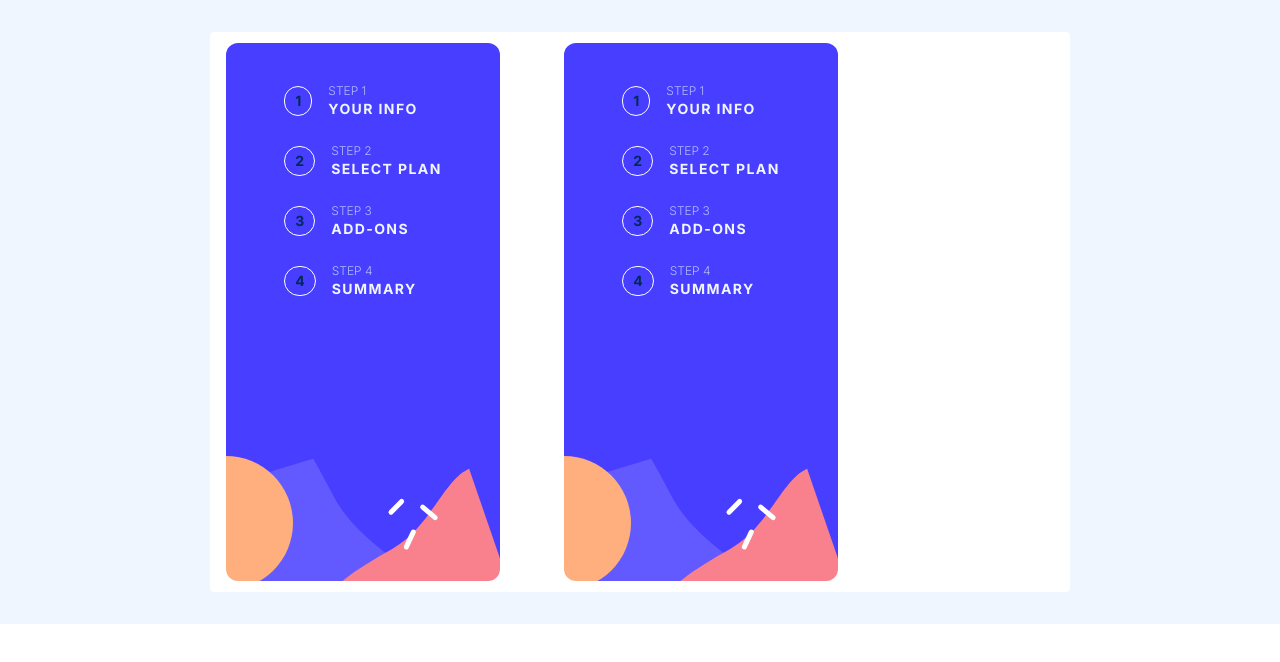
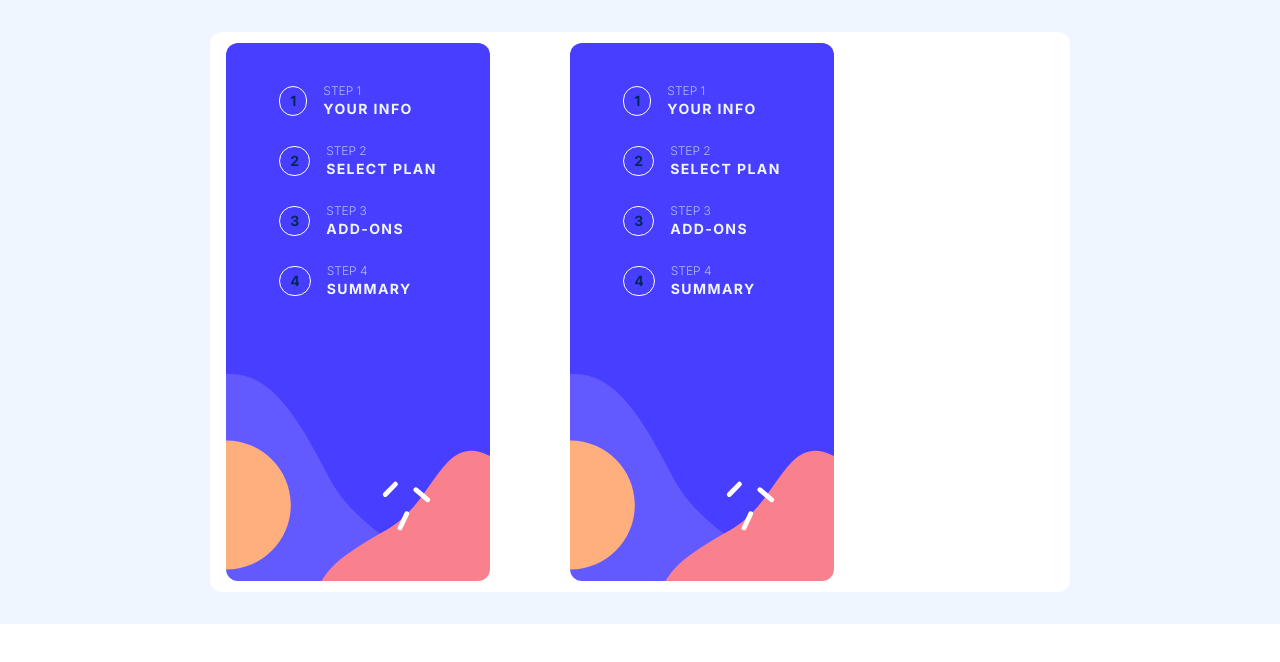
Before and after one commit to chiomaubaezuonu/multi-forms-project, a Next.js app: page /sidebar in a window 1280 px wide. Shown: the top 662 px of the page. Built offline with nearby package versions, Linux system fonts and the light colour scheme.

Commit message:
Reduced the width of the sidebar

```diff
--- a/app/layout.tsx
+++ b/app/layout.tsx
@@ -20,7 +20,7 @@ export default function RootLayout({
     <html lang="en">
       <body className={inter.className}>
         <div className="bg-[#f0f6ff] relative flex flex-col items-center px-2 py-8 md:py-8">
-          <main className="p-5 md:rounded md:bg-white md:shadow-3xl w-full flex flex-col md:items-center md:h-[560px] md:w-[860px]  gap-16 md:flex-row md:p-4">
+          <main className="p-5 md:rounded-xl md:bg-white md:shadow-3xl w-full flex flex-col md:items-center md:h-[560px] md:w-[860px]  gap-16 md:flex-row md:p-4">
             {/* <div className="flex flex-col md:items-center gap-16 md:flex-row bg-red-500"> */}
               {/* <section class="md:min-h-fit md:bg-white md:rounded-xl md:p-4 h-full md:h-[560px] md:w-[860px] md:shadow-3xl grid grid-rows-4 md:grid-rows-1 md:grid-cols-3" */}
               <Sidebar />
--- a/app/sidebar/page.tsx
+++ b/app/sidebar/page.tsx
@@ -33,14 +33,14 @@ const sideLinks = [
     linkNum: 3,
     stepNum: "Step 3",
     details: "Add-Ons",
-     href: '/add-ons'
+    href: '/add-ons'
   },
   {
     id: 4,
     linkNum: 4,
     stepNum: "Step 4",
     details: "Summary",
-      href: '/summary'
+    href: '/summary'
   }
 ]
 
@@ -62,7 +62,7 @@ const Sidebar = () => {
 
   return (
     <div>
-      <div className="sidebar bg-[url('/images/bg-sidebar-mobile.svg')] md:bg-[url('/images/bgDesktop.svg')] bg-cover w-full md:w-[274px] h-[172px] md:h-[538px] md:rounded-xl">
+      <div className="sidebar bg-[url('/images/bg-sidebar-mobile.svg')] mr-4 md:bg-[url('/images/bg-sidebar-desktop.svg')] bg-cover w-full md:w-[264px] h-[172px] md:h-[538px] md:rounded-xl">
         <div className="flex justify-center gap-4 py-5 z-5  md:grid md:gap-6 md:p-10">
           {/* <div className="flex justify-center gap-4 py-5 z-5 md:hidden"> */}
 
@@ -73,7 +73,7 @@ const Sidebar = () => {
 
               return <div key={sideLink.id}>
                 {/* <Link href='/plan'> */}
-                <div className="flex gap-4 items-center cursor-pointer">
+                <div className="flex gap-4 items-center cursor-pointer onClick={handleNavigation(id)}">
                   <div className={`${isActive ? 'bg-[#BFE2FD]' : ''} text-[#02295A] py-1 px-[0.628rem] border-[1px] text-sm font-bold rounded-full border-white`}>{sideLink.linkNum}</div>
                   <div className="hidden md:block uppercase text-sm">
                     <p className="font-light text-xs text-[#ADBEFF]">{sideLink.stepNum}</p>
@@ -84,56 +84,7 @@ const Sidebar = () => {
               </div>
             })
           }
-
-
-
-          {/* <div onClick={() => setActiveColor(true)}>
-              <Link href='/' >
-                <div className="flex gap-4 items-center cursor-pointer">
-                  <div className={`text-[#02295A] py-1 px-[0.628rem] border-[1px] text-sm font-bold rounded-full border-white ${activeColor ? 'bg-[#BFE2FD]' : " "}`}>1</div>
-                  <div className="hidden md:block uppercase text-sm">
-                    <p className="font-light text-xs text-[#ADBEFF]">Step 1</p>
-                    <p className="tracking-widest text-[#F0F6FF] font-bold">Your info</p>
-                  </div>
-                </div>
-              </Link>
-            </div> */}
-          {/* </div> */}
-          {/* <div>
-            <Link href='/plan'>
-              <div className="flex gap-4 items-center cursor-pointer">
-                <div className="text-[#02295A] py-1 px-[0.628rem] border-[1px] text-sm font-bold rounded-full border-white">2</div>
-                <div className="hidden md:block uppercase text-sm">
-                  <p className="font-light text-xs text-[#ADBEFF]">Step 2</p>
-                  <p className="tracking-widest text-[#F0F6FF] font-bold">Select Plan</p>
-                </div>
-              </div>
-            </Link>
-          </div> */}
-          {/* <div>
-            <Link href='/add-ons'>
-              <div className="flex gap-4 items-center cursor-pointer">
-                <div className="text-[#02295A] py-1 px-[0.628rem] border-[1px] text-sm font-bold rounded-full border-white">3</div>
-                <div className="hidden md:block uppercase text-sm">
-                  <p className="font-light text-xs text-[#ADBEFF]">Step 3</p>
-                  <p className="tracking-widest text-[#F0F6FF] font-bold">add-ons</p>
-                </div>
-              </div>
-            </Link>
-          </div> */}
-          {/* <div>
-            <Link href='/summary'>
-              <div className="flex gap-4 items-center cursor-pointer">
-                <div className="text-[#02295A] py-1 px-[0.628rem] border-[1px] text-sm font-bold rounded-full border-white">4</div>
-                <div className="hidden md:block uppercase text-sm">
-                  <p className="font-light text-xs text-[#ADBEFF]">Step 4</p>
-                  <p className="tracking-widest text-[#F0F6FF] font-bold">summary</p>
-                </div>
-              </div>
-            </Link>
-          </div> */}
         </div>
-        {/* </div> */}
       </div>
     </div >
   )
```
Also changed, not shown: public/images/bg-sidebar-desktop.svg (added).
